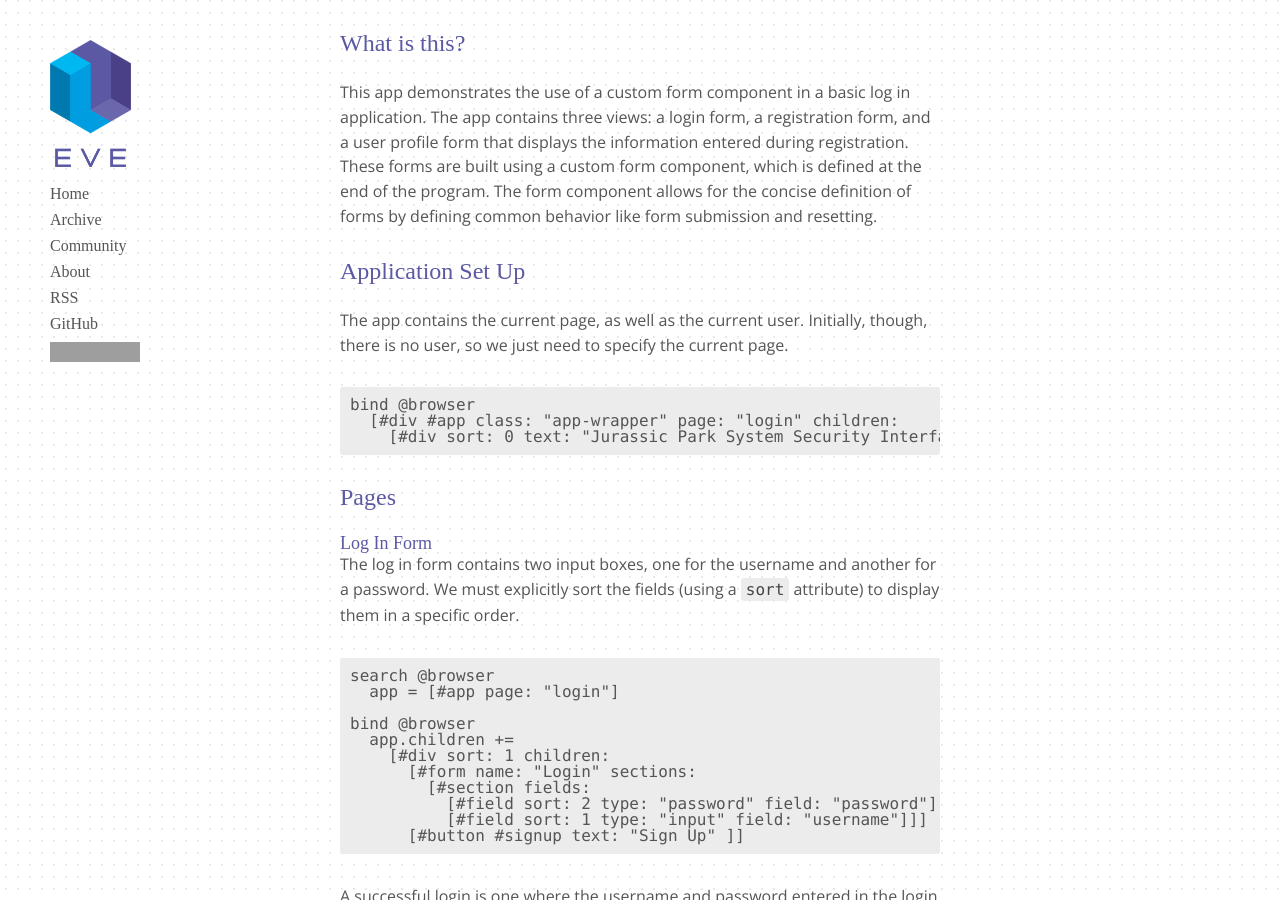
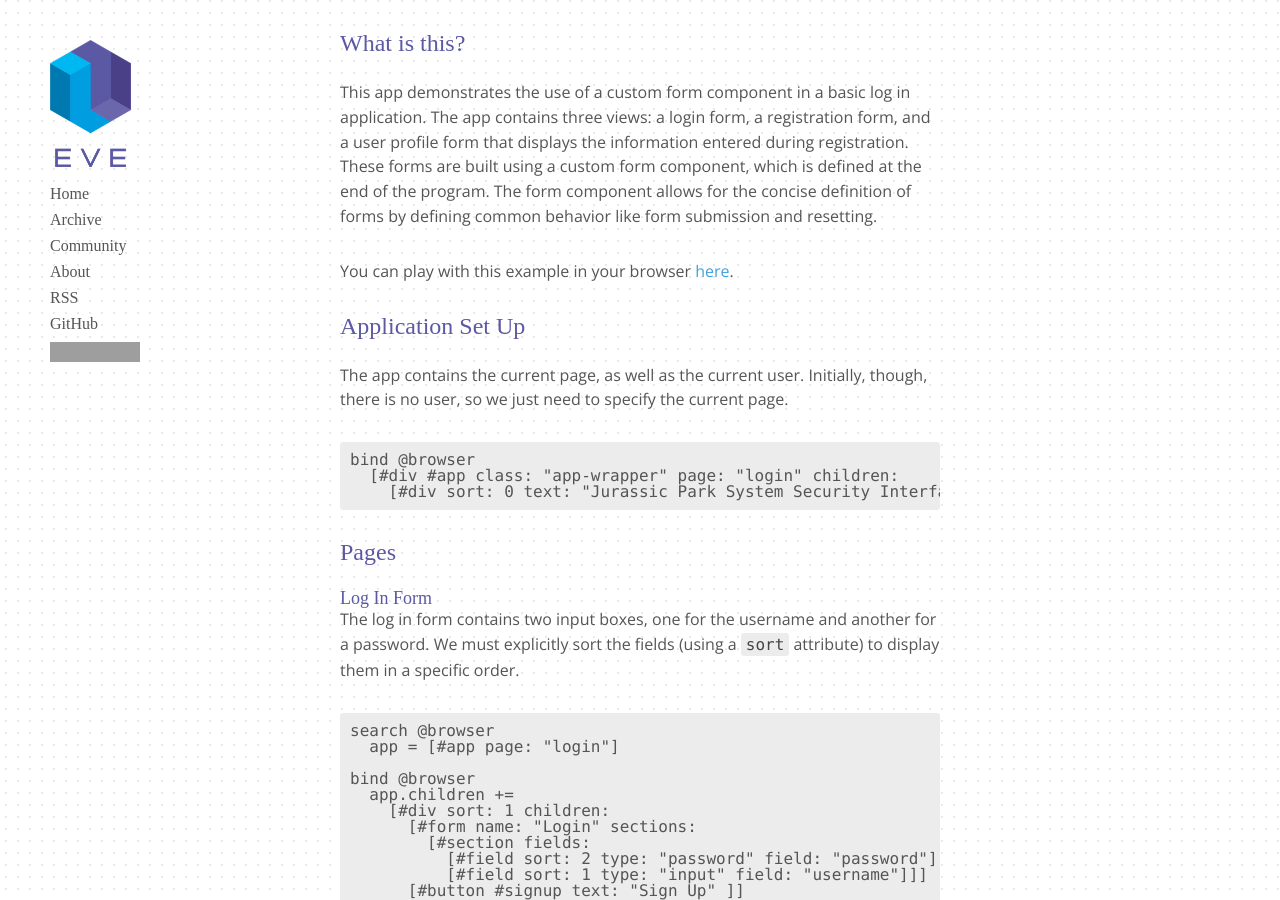
Before and after one commit to Kodowa/incidentalcomplexity, a Jekyll site: the page built from _posts/2017-03-01-ex3-jurassicpark.md, in a window 1280 px wide and 900 px high, scrolled down 665 px. Built offline with Jekyll 4.4.1, drawn with Linux system fonts in a browser that asks for light colours; some web fonts are replaced; grey boxes are pictures that could not be loaded.

Commit message:
Update link

```diff
--- a/_posts/2017-03-01-ex3-jurassicpark.md
+++ b/_posts/2017-03-01-ex3-jurassicpark.md
@@ -10,6 +10,8 @@ tags: []
 ### What is this?
 
 This app demonstrates the use of a custom form component in a basic log in application. The app contains three views: a login form, a registration form, and a user profile form that displays the information entered during registration. These forms are built using a custom form component, which is defined at the end of the program. The form component allows for the concise definition of forms by defining common behavior like form submission and resetting.
+
+You can play with this example in your browser [here](https://gist.github.com/cmontella/56fda335208ba82af8e327f95a0b9efc).
 
 ### Application Set Up
 
```
